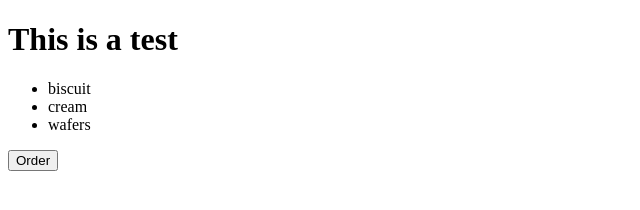
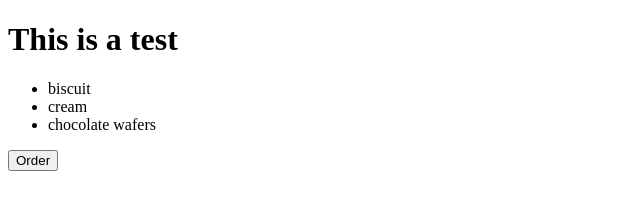
Before and after one commit to rps8956/cfgDemo, a plain HTML site: page index.html in a window 1280 px wide. Shown: the full height of the page, 0-640 px from the left. Drawn offline with Linux system fonts and the light colour scheme.

Commit message:
changed to chocolate wafers

```diff
--- a/index.html
+++ b/index.html
@@ -11,7 +11,7 @@
     <ul>
     <li>biscuit</li>
     <li>cream</li>
-    <li>wafers</li>
+    <li>chocolate wafers</li>
     </ul>
     <button>Order</button>
 </body>
```
